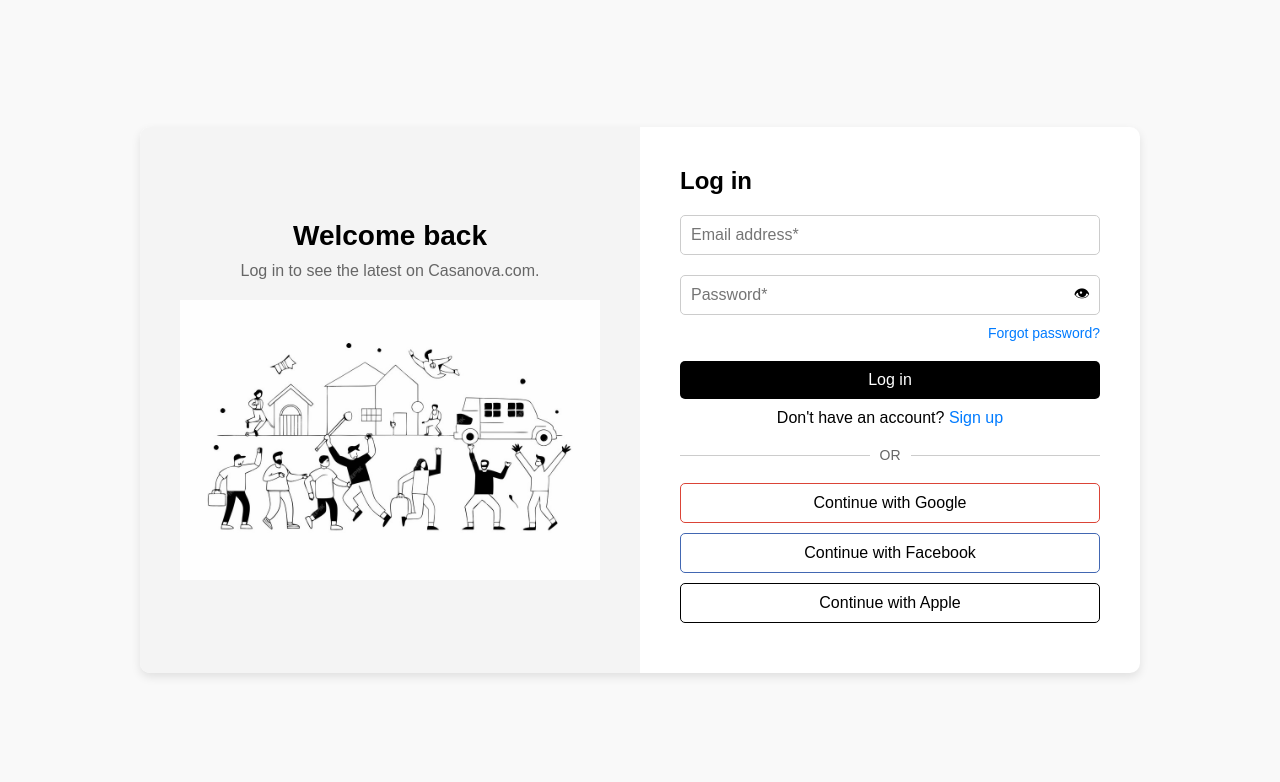
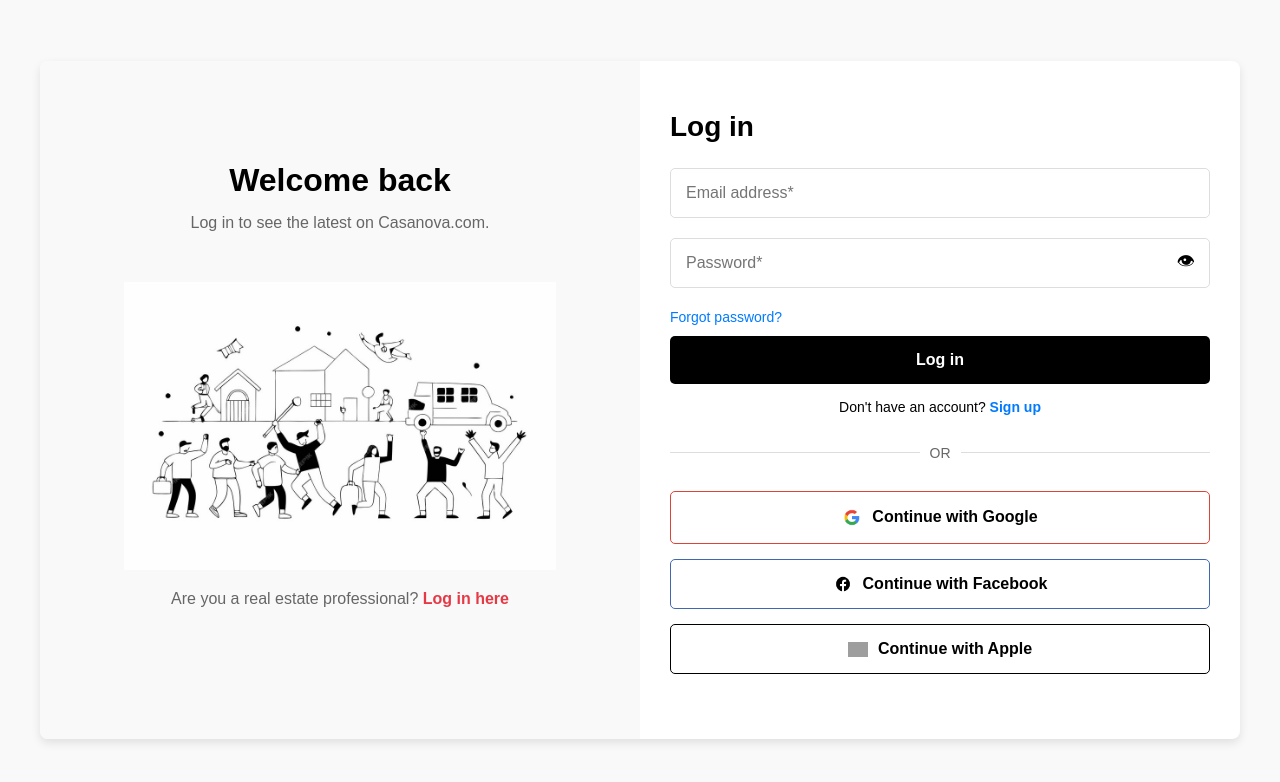
Before and after one commit to FlorentLatifi/CasaNova, a PHP site: page /login.html in a window 1280 px wide. Shown: the top 782 px of the page. Run offline with PHP 8.4, Linux system fonts and the light colour scheme; grey boxes are pictures that could not be loaded.

Commit message:
push
push

```diff
--- a/login.css
+++ b/login.css
@@ -1,4 +1,4 @@
-/* Basic Reset */
+/* Reset */
 * {
     margin: 0;
     padding: 0;
@@ -16,50 +16,72 @@
 
   .container {
     display: flex;
+    max-width: 1200px;
+    width: 100%;
     background: #fff;
+    border-radius: 8px;
+    overflow: hidden;
     box-shadow: 0 4px 10px rgba(0, 0, 0, 0.1);
-    border-radius: 10px;
-    overflow: hidden;
-    max-width: 1000px;
-    width: 100%;
   }
 
   /* Left Section */
   .welcome-section {
     flex: 1;
-    background: #f4f4f4;
-    padding: 40px;
+    background-color: #f9f9f9;
+    padding: 50px 30px;
+    display: flex;
+    flex-direction: column;
+    align-items: center;
+    justify-content: center;
+  }
+
+  .welcome-section h1 {
+    font-size: 32px;
+    font-weight: bold;
+    margin-bottom: 15px;
+    color: #000;
+  }
+
+  .welcome-section p {
+    font-size: 16px;
+    color: #666;
     text-align: center;
+    margin-bottom: 30px;
+  }
+
+  .welcome-section img {
+    max-width: 80%;
+    height: auto;
+    margin-top: 20px;
+  }
+
+  .professional-login {
+    margin-top: 20px;
+    font-size: 14px;
+    color: #333;
+    text-align: center;
+  }
+
+  .professional-login a {
+    color: #e63946;
+    text-decoration: none;
+    font-weight: bold;
+  }
+
+  /* Right Section */
+  .login-section {
+    flex: 1;
+    padding: 50px 30px;
     display: flex;
     flex-direction: column;
     justify-content: center;
   }
 
-  .welcome-section h1 {
+  .login-section h2 {
     font-size: 28px;
-    margin-bottom: 10px;
-  }
-
-  .welcome-section p {
-    font-size: 16px;
-    color: #666;
-  }
-
-  .welcome-section img {
-    margin-top: 20px;
-    max-width: 100%;
-    height: auto;
-  }
-
-  /* Right Section */
-  .login-section {
-    flex: 1;
-    padding: 40px;
-  }
-
-  .login-section h2 {
-    font-size: 24px;
-    margin-bottom: 20px;
+    font-weight: bold;
+    margin-bottom: 25px;
+    color: #000;
   }
 
   .input-group {
@@ -69,62 +91,65 @@
 
   .input-group input {
     width: 100%;
-    padding: 10px 40px 10px 10px;
+    padding: 15px 50px 15px 15px;
     font-size: 16px;
-    border: 1px solid #ccc;
+    border: 1px solid #ddd;
     border-radius: 5px;
   }
 
   .password-toggle {
     position: absolute;
     top: 50%;
-    right: 10px;
+    right: 15px;
     transform: translateY(-50%);
     cursor: pointer;
-    font-size: 16px;
+    font-size: 18px;
   }
 
   .forgot-password {
-    display: block;
-    margin-top: -10px;
     margin-bottom: 20px;
     font-size: 14px;
     text-align: right;
-    color: #007BFF;
+    color: #007bff;
     text-decoration: none;
   }
 
   .login-btn {
-    width: 100%;
-    padding: 10px;
+    background-color: #000;
+    color: #fff;
     font-size: 16px;
-    color: #fff;
-    background: #000;
+    font-weight: bold;
+    padding: 15px;
     border: none;
     border-radius: 5px;
     cursor: pointer;
+    width: 100%;
+    margin-top: 10px;
   }
 
   .signup-link {
-    margin-top: 10px;
     text-align: center;
+    margin-top: 15px;
+    font-size: 14px;
   }
 
   .signup-link a {
-    color: #007BFF;
+    color: #007bff;
     text-decoration: none;
+    font-weight: bold;
   }
 
+  /* Divider Styling */
   .divider {
     display: flex;
     align-items: center;
-    margin: 20px 0;
+    margin: 30px 0;
   }
 
   .divider span {
-    margin: 0 10px;
     font-size: 14px;
     color: #666;
+    padding: 0 10px;
   }
 
   .divider::before,
@@ -132,26 +157,36 @@
     content: "";
     flex: 1;
     height: 1px;
-    background: #ccc;
+    background-color: #ddd;
   }
 
+  /* Social Buttons */
   .social-btn {
+    display: flex;
+    align-items: center;
+    justify-content: center;
+    padding: 15px;
+    font-size: 16px;
+    font-weight: bold;
+    border: 1px solid #ddd;
+    border-radius: 5px;
+    background-color: #fff;
+    cursor: pointer;
     width: 100%;
-    padding: 10px;
-    font-size: 16px;
-    border: 1px solid #ccc;
-    border-radius: 5px;
-    margin-bottom: 10px;
-    cursor: pointer;
-    background: #fff;
+    margin-bottom: 15px;
+  }
+
+  .social-btn img {
+    width: 20px;
+    margin-right: 10px;
   }
 
   .social-btn.google {
-    border-color: #DB4437;
+    border-color: #db4437;
   }
 
   .social-btn.facebook {
-    border-color: #4267B2;
+    border-color: #4267b2;
   }
 
   .social-btn.apple {
--- a/login.html
+++ b/login.html
@@ -14,6 +14,9 @@
       <h1>Welcome back</h1>
       <p>Log in to see the latest on Casanova.com.</p>
       <img src="fotot/login.jpg" alt="Illustration">
+      <div class="professional-login">
+        <p>Are you a real estate professional? <a href="#">Log in here</a></p>
+      </div>
     </div>
 
     <!-- Right Section -->
@@ -37,9 +40,9 @@
         <span>OR</span>
       </div>
       <!-- Social Media Login Buttons -->
-      <button class="social-btn google">Continue with Google </button>
-      <button class="social-btn facebook">Continue with Facebook</button>
-      <button class="social-btn apple">Continue with Apple</button>
+      <button class="social-btn google"><img src="fotot/googlelogo.png" alt="">Continue with Google </button>
+      <button class="social-btn facebook"><img src="fotot/facebooklogo.png" alt=""> Continue with Facebook</button>
+      <button class="social-btn apple"><img src="fotot/apple logo.jfif" alt=""> Continue with Apple</button>
     </div>
   </div>
   <script src="script.js"></script>
```
